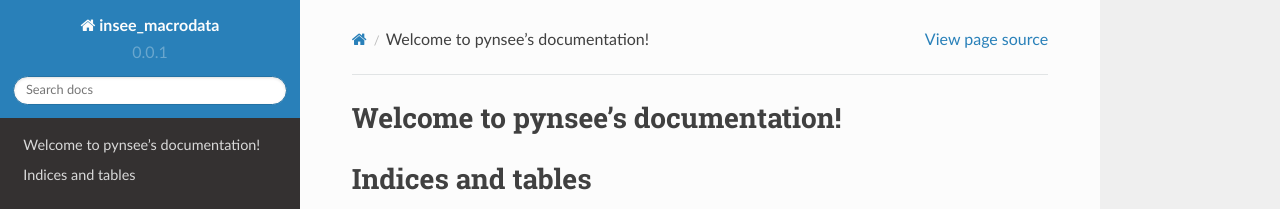
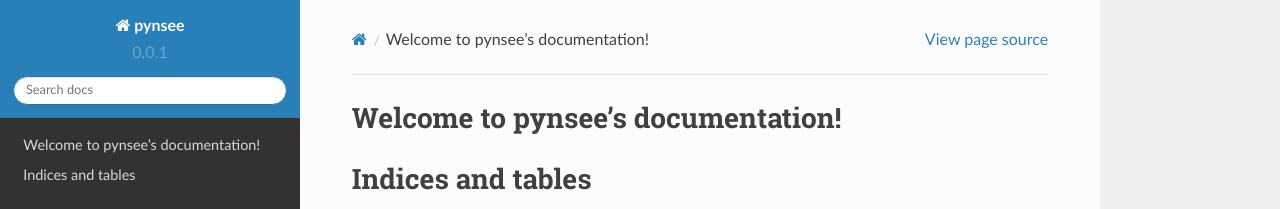
Before and after one commit to InseeFrLab/pynsee, a Sphinx documentation site: the page built from docs/index.rst, in a window 1280 px wide. Shown: the top 209 px of the page. Built offline with Sphinx 7.4.7 and the Read the Docs theme 2.0.0, drawn with Linux system fonts in a browser that asks for light colours.

Commit message:
website update

```diff
--- a/docs/conf.py
+++ b/docs/conf.py
@@ -17,7 +17,7 @@
 
 # -- Project information -----------------------------------------------------
 
-project = 'insee_macrodata'
+project = 'pynsee'
 copyright = '2021, hadrilec'
 author = 'hadrilec'
 
```
